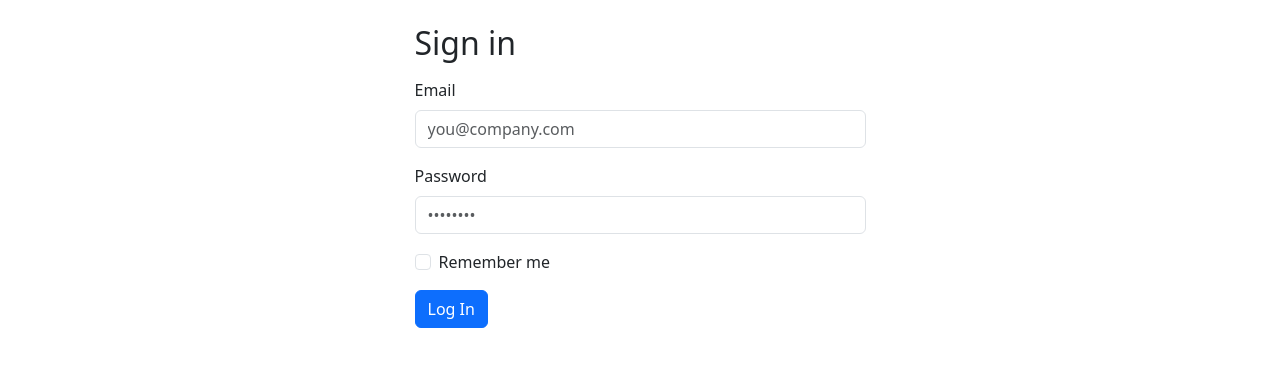
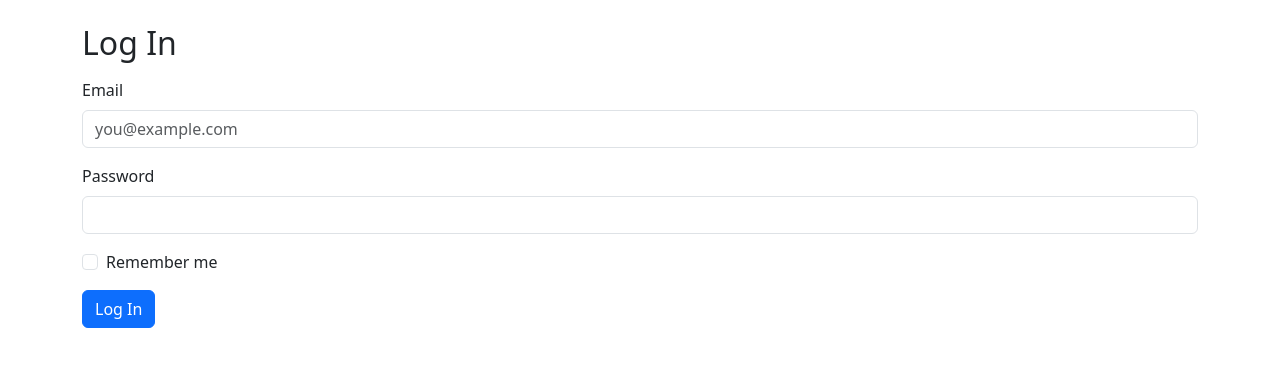
Before and after one commit to henrygsr/gsr-time-app, a Flask app: page /login in a window 1280 px wide. Shown: the part 56-423 px from the top of the page. Run offline with Flask 3, Linux system fonts and the light colour scheme.

Commit message:
Update login.html

```diff
--- a/app/templates/auth/login.html
+++ b/app/templates/auth/login.html
@@ -1,29 +1,26 @@
 {% extends 'base.html' %}
+{% block content %}
+<h2>Log In</h2>
+<form method="post" action="{{ url_for('auth.login') }}" class="mt-3">
+  {{ form.hidden_tag() }}
 
-{% block title %}Sign In{% endblock %}
-
-{% block content %}
-<div class="row justify-content-center">
-  <div class="col-md-5">
-    <h2 class="mb-3">Sign in</h2>
-    <form method="post" action="{{ url_for('auth.login') }}">
-      {{ form.hidden_tag() }}
   <div class="mb-3">
     {{ form.email.label(class="form-label") }}
-        {{ form.email(class="form-control", placeholder="you@company.com") }}
+    {{ form.email(class="form-control", placeholder="you@example.com") }}
     {% for e in form.email.errors %}<div class="text-danger small">{{ e }}</div>{% endfor %}
   </div>
+
   <div class="mb-3">
     {{ form.password.label(class="form-label") }}
-        {{ form.password(class="form-control", placeholder="••••••••") }}
+    {{ form.password(class="form-control") }}
     {% for e in form.password.errors %}<div class="text-danger small">{{ e }}</div>{% endfor %}
   </div>
+
   <div class="form-check mb-3">
     {{ form.remember(class="form-check-input") }}
     {{ form.remember.label(class="form-check-label") }}
   </div>
+
   {{ form.submit(class="btn btn-primary") }}
 </form>
-  </div>
-</div>
 {% endblock %}
```
Lines whose indentation alone changed are shown as unchanged.
